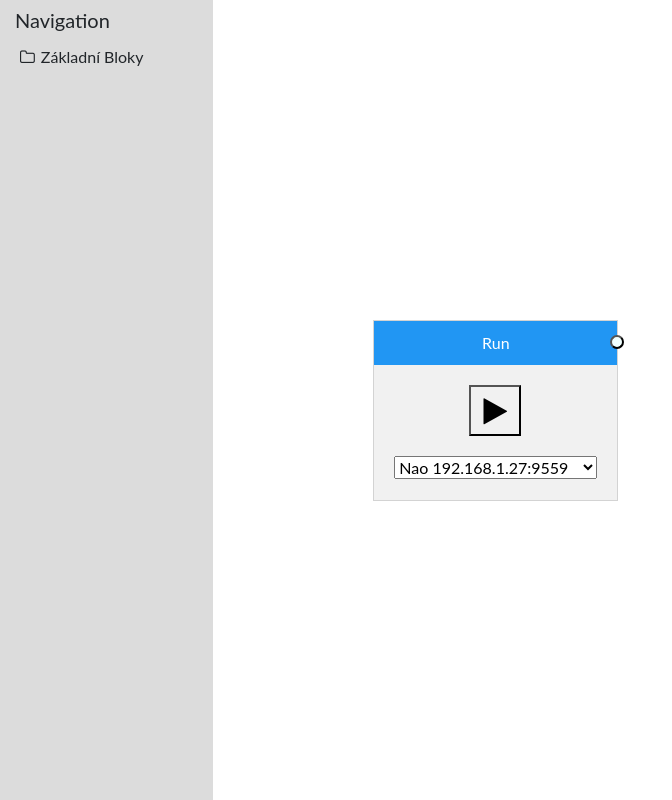
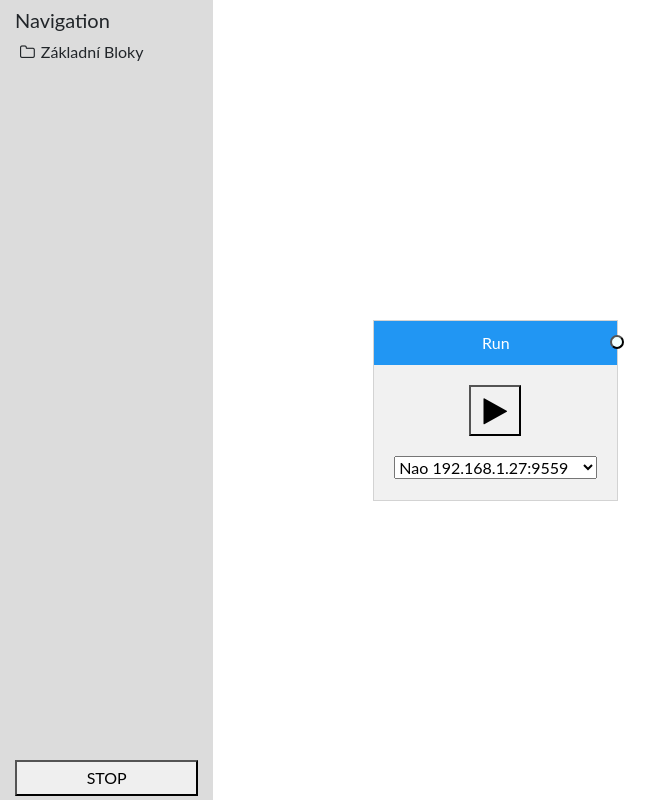
Before and after one commit to Vencoca/Bachelor-thesis-website, a Django app: page / in a window 1280 px wide. Shown: the whole page, without its empty margins (0-672 px from the left). Run offline with Django 3.2, Linux system fonts and the light colour scheme; a user stored in the database is signed in; data comes from the database, SQL or seed files in the repository; both versions use the stored data as it was after the commit; some libraries are stand-ins or nearby versions.

Commit message:
Stop function

```diff
--- a/website/IDE/Robot.py
+++ b/website/IDE/Robot.py
@@ -20,6 +20,7 @@ class Robot_Control():
         print(sentence)
         time.sleep(0.5)
 """
+stop = False
 
 class Robot():
     def __init__(self, ip, port, name):
--- a/website/IDE/views.py
+++ b/website/IDE/views.py
@@ -29,13 +29,17 @@ def index(request):
             }
             return JsonResponse(data,status=200)
         elif request.method == 'POST':
-            data = request.POST.get('DTA')
-            rbt = request.POST.get('rbt')
+            if (request.POST.get('stop')):
+                R.stop = True
+            else:
+                data = request.POST.get('DTA')
+                rbt = request.POST.get('rbt')
+                ip,port,name = robot_init(rbt)
+                robot_class = R.Robot(ip,port,name)
+                prepare_data(data,robot_class)
+                R.stop = False
+            return HttpResponse('')
 
-            ip,port,name = robot_init(rbt)
-            robot_class = R.Robot(ip,port,name)
-            prepare_data(data,robot_class)
-            return HttpResponse('')
     lib = serializers.serialize('json',Lib.objects.all())
     all_block = serializers.serialize('json',Block.objects.all())
     robots = serializers.serialize('json',Robot.objects.all())
@@ -47,33 +51,33 @@ def index(request):
 
     return render(request, "home.html", data)
 
-
 def robot_init(data):
-    split_strings = data.split(" ")
-    name = split_strings[0]
-    split_strings = split_strings[1]
-    split_strings = split_strings.split(":")
-    ip = split_strings[0]
-    port = split_strings[1]
-    return ip,port,name
+        split_strings = data.split(" ")
+        name = split_strings[0]
+        split_strings = split_strings[1]
+        split_strings = split_strings.split(":")
+        ip = split_strings[0]
+        port = split_strings[1]
+        return ip,port,name
 
 
 def prepare_data(data, robot):
     split_strings = data.split(";")
     split_strings.pop()
     for i in split_strings: #projde všechny bloky
-        splited_i = i.split(":")
-        block = Block.objects.filter(name__contains=splited_i[0])[0]
-        code_array = splited_i[1].split("^")
-        code_array.pop()
-        j = 1
-        code = block.code
-        for cd in code_array:
-            code = code.replace("$r" + str(j),cd.split("_")[1])
-            code = code.replace ("@r","robot")
-            j = j + 1
-        try:
-            exec(code)
-        except Exception, e:
-            print "Could not execute code"
-            print "Error was: ", e
+        if (not(R.stop)):
+            splited_i = i.split(":")
+            block = Block.objects.filter(name__contains=splited_i[0])[0]
+            code_array = splited_i[1].split("^")
+            code_array.pop()
+            j = 1
+            code = block.code
+            for cd in code_array:
+                code = code.replace("$r" + str(j),cd.split("_")[1])
+                code = code.replace ("@r","robot")
+                j = j + 1
+            try:
+                exec(code)
+            except Exception, e:
+                print "Could not execute code"
+                print "Error was: ", e
--- a/website/static/js/domload.js
+++ b/website/static/js/domload.js
@@ -137,3 +137,15 @@ function Run_send(){
     })
   }
 }
+
+function Stop(){
+  $.ajax({
+    url: '',
+    type: 'post',
+    data: {
+      stop: true,
+    },
+    success: function(response){
+    }
+  })
+}
--- a/website/templates/home.html
+++ b/website/templates/home.html
@@ -14,12 +14,17 @@
         <div class="container-fluid h-100">
             <div class="row justify-content-center h-100">
                 <div class="col-2 h-100" id = "sidebar">
-                    <div class="row" id = "siz"> <!--ID for counting position of DELETEBOX-->
+                    <div class="row" id = "siz" style="height:5%"> <!--ID for counting position of DELETEBOX-->
                         <div class="col-12" id = "nav">Navigation</div>
                     </div>
-                    <div class="row">
+                    <div class="row" style="height:90%">
                         <ul id= "Lib">
                         </ul>
+                    </div>
+                    <div class="row"  style="height:5%">
+                        <div class="col-12">
+                            <button onclick="Stop();" style="width:100%;height: 90%;">STOP</button>
+                        </div>
                     </div>
                 </div>
                 <div id = "container" class ="col-10 h-100">
--- a/website/website/settings.py
+++ b/website/website/settings.py
@@ -23,8 +23,7 @@ BASE_DIR = os.path.dirname(os.path.dirname(os.path.abspath(__file__)))
 SECRET_KEY = 'f%hi+$%6l&6gh#gs9=qb#n$^pm9^$(2*c*z7*u+r%fy0))p#j#'
 
 # SECURITY WARNING: don't run with debug turned on in production!
-DEBUG = False
-
+DEBUG = True
 ALLOWED_HOSTS = ['*']
 
 
```
Also changed, not shown: website/db.sqlite3, 3 other files.
